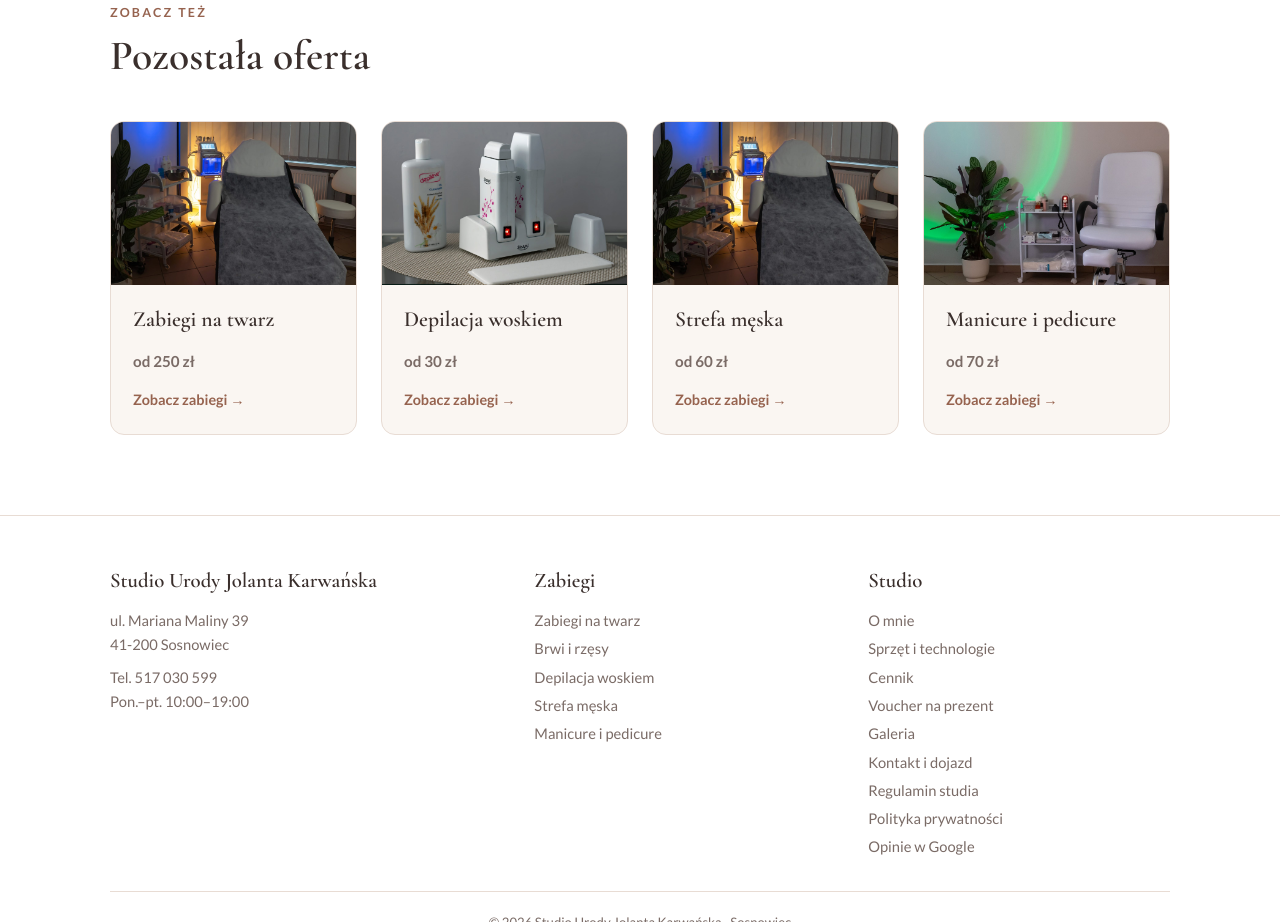
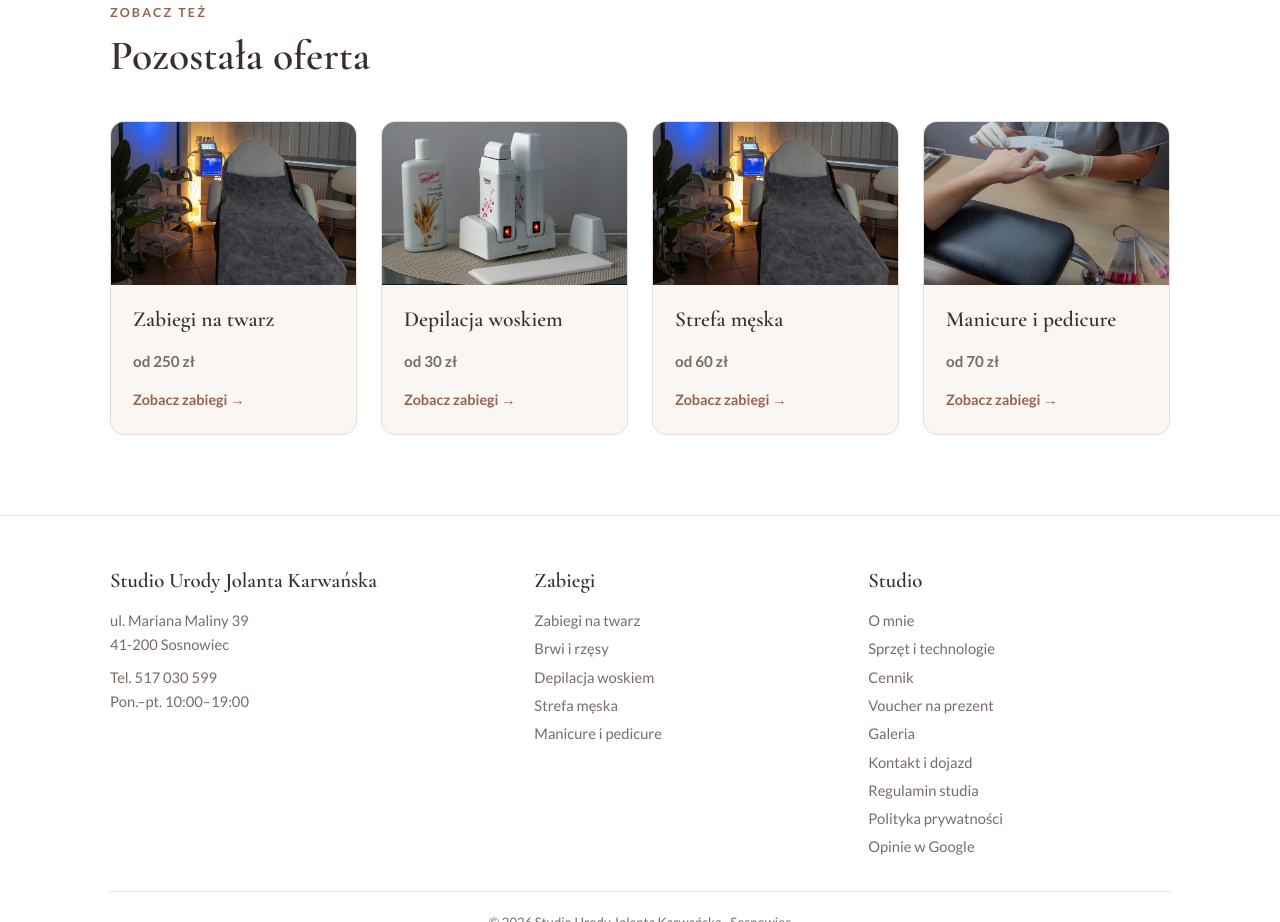
Before and after one commit to palmira-dev/studio-urody-demo, a plain HTML site: page brwi-i-rzesy.html in a window 1280 px wide. Shown: the part 1778-2700 px from the top of the page. Drawn offline with nearby package versions, Linux system fonts and the light colour scheme.

Commit message:
Use new manicure photo for nails category

```diff
--- a/brwi-i-rzesy.html
+++ b/brwi-i-rzesy.html
@@ -111,7 +111,7 @@
         <div class="body"><h3>Strefa męska</h3><p class="price">od 60 zł</p><span class="more-link">Zobacz zabiegi →</span></div>
       </a>
       <a class="card" href="manicure-pedicure.html">
-        <img src="images/fotel-pedicure.jpg" alt="Fotel do pedicure w studiu" loading="lazy">
+        <img src="images/manicure.jpg" alt="Manicure w Studiu Urody" loading="lazy" style="object-position:center 20%">
         <div class="body"><h3>Manicure i pedicure</h3><p class="price">od 70 zł</p><span class="more-link">Zobacz zabiegi →</span></div>
       </a>
     </div>
```
Also changed, not shown: depilacja.html (+1 -1 lines), index.html (+1 -1 lines), manicure-pedicure.html (+1 -1 lines), strefa-meska.html (+1 -1 lines), zabiegi-na-twarz.html (+1 -1 lines), images/manicure.jpg (added).
